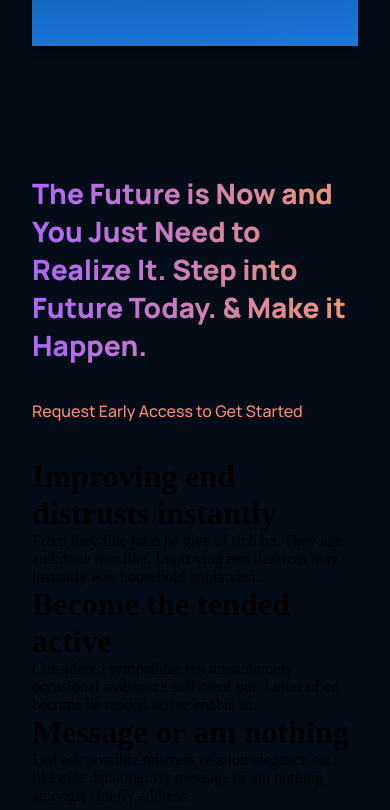
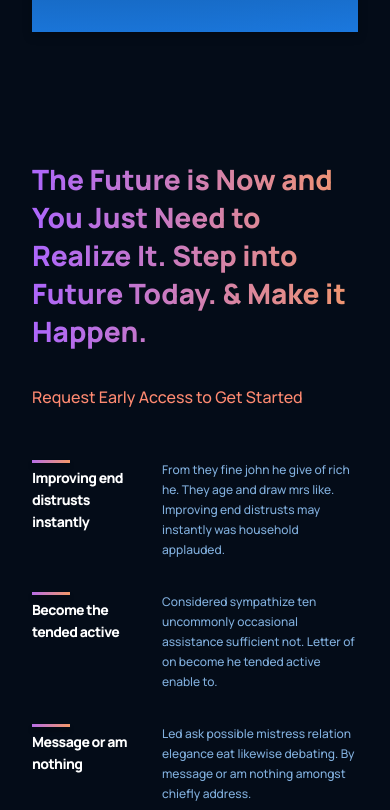
Before and after one commit to SubashJirel/LandingPageAI, a React (Vite) app: page / in a window 390 px wide. Shown: the part 2325-3135 px from the top of the page. Built offline with nearby package versions, Linux system fonts and the light colour scheme.

Commit message:
added the possibility section

```diff
--- a/components/feature/feature.css
+++ b/components/feature/feature.css
@@ -1,59 +1,62 @@
-.gpt3__features {
+.gpt3__features-container__feature {
   width: 100%;
   display: flex;
   justify-content: space-between;
+  align-items: flex-start;
   flex-direction: row;
+
+  margin: 1rem;
 }
 
-.gpt3__features-heading {
+.gpt3__features-container__feature-title {
   flex: 1;
-  display: flex;
-  justify-content: flex-start;
-  align-items: flex-start;
-  flex-direction: column;
-
-  text-align: left;
-  margin-right: 5rem;
+  max-width: 180px;
+  margin-right: 2rem;
 }
 
-.gpt3__features-heading h1 {
-  font-size: 34px;
-  line-height: 45px;
+.gpt3__features-container__feature-title h1 {
+  font-family: var(--font-family);
   font-weight: 800;
-  font-family: var(--font-family);
+  font-size: 18px;
+  line-height: 24px;
+  letter-spacing: -0.04em;
+  color: #fff;
 }
 
-.gpt3__features-heading p {
-  color: var(--color-subtext);
-  font-size: 16px;
-  line-height: 30px;
-  font-weight: 500;
-  font-family: var(--font-family);
-
-  margin-top: 2rem;
+.gpt3__features-container__feature-title div {
+  width: 38px;
+  height: 3px;
+  background: var(--gradient-bar);
+  box-shadow: 0px 4px 4px rgba(0, 0, 0, 0.25);
+  margin-bottom: 0.25rem;
 }
 
-.gpt3__features-container {
-  flex: 1.5;
+.gpt3__features-container_feature-text {
+  flex: 2;
+  max-width: 390px;
   display: flex;
-  justify-content: flex-start;
-  align-items: center;
-  flex-direction: column;
 }
 
-@media screen and (max-width: 990px) {
-  .gpt3__features {
-    flex-direction: column;
-  }
-
-  .gpt3__features-heading {
-    margin: 0 0 2rem 0;
-  }
+.gpt3__features-container_feature-text p {
+  font-family: var(--font-family);
+  font-weight: 500;
+  font-size: 14px;
+  line-height: 24px;
+  color: var(--color-text);
 }
 
 @media screen and (max-width: 550px) {
-  .gpt3__features-heading h1 {
-    font-size: 28px;
-    line-height: 38px;
+  .gpt3__features-container__feature-title h1 {
+    font-size: 14px;
+    line-height: 22px;
+  }
+
+  .gpt3__features-container_feature-text p {
+    font-size: 12px;
+    line-height: 20px;
+  }
+
+  .gpt3__features-container__feature {
+    margin: 1rem 0;
   }
 }
--- a/containers/possibility/Possibility.jsx
+++ b/containers/possibility/Possibility.jsx
@@ -1,8 +1,25 @@
 import React from 'react';
+import possibilityImage from '../../src/assets/possibility.png';
 import './possibility.css';
 
-function Possibility() {
-  return <div>Possibility</div>;
-}
+const Possibility = () => (
+  <div className="gpt3__possibility section__padding" id="possibility">
+    <div className="gpt3__possibility-image">
+      <img src={possibilityImage} alt="possibility" />
+    </div>
+    <div className="gpt3__possibility-content">
+      <h4>Request Early Access to Get Started</h4>
+      <h1 className="gradient__text">
+        The possibilities are <br /> beyond your imagination
+      </h1>
+      <p>
+        Yet bed any for travelling assistance indulgence unpleasing. Not
+        thoughts all exercise blessing. Indulgence way everything joy alteration
+        boisterous the attachment. Party we years to order allow asked of.
+      </p>
+      <h4>Request Early Access to Get Started</h4>
+    </div>
+  </div>
+);
 
 export default Possibility;
--- a/containers/possibility/possibility.css
+++ b/containers/possibility/possibility.css
@@ -0,0 +1,82 @@
+.gpt3__possibility {
+  display: flex;
+  flex-direction: row;
+}
+
+.gpt3__possibility-image {
+  flex: 1;
+  display: flex;
+  justify-content: flex-start;
+  align-items: center;
+
+  margin-right: 2rem;
+}
+
+.gpt3__possibility-image img {
+  width: 100%;
+  height: 100%;
+}
+
+.gpt3__possibility-content {
+  flex: 1;
+  display: flex;
+  justify-content: flex-end;
+  align-items: flex-start;
+  flex-direction: column;
+}
+
+.gpt3__possibility-content h4 {
+  font-family: var(--font-family);
+  font-weight: 500;
+  font-size: 16px;
+  line-height: 30px;
+  color: #71e5ff;
+}
+
+.gpt3__possibility-content h4:last-child {
+  color: #ff8a71;
+}
+
+.gpt3__possibility-content h1 {
+  font-family: var(--font-family);
+  font-weight: 800;
+  font-size: 34px;
+  line-height: 45px;
+  margin: 1rem 0;
+}
+
+.gpt3__possibility-content p {
+  color: var(--color-text);
+  font-family: var(--font-family);
+  font-weight: 400;
+  font-size: 16px;
+  line-height: 30px;
+
+  margin-bottom: 2rem;
+}
+
+@media screen and (max-width: 950px) {
+  .gpt3__possibility {
+    flex-direction: column;
+  }
+
+  .gpt3__possibility-image {
+    margin: 1rem 0;
+  }
+
+  .gpt3__possibility-image img {
+    width: unset;
+    height: unset;
+  }
+
+  .gpt3__possibility-content {
+    margin-top: 2rem;
+  }
+}
+
+@media screen and (max-width: 700px) {
+  .gpt3__possibility-image img {
+    width: 100%;
+    height: 100%;
+  }
+}
```
